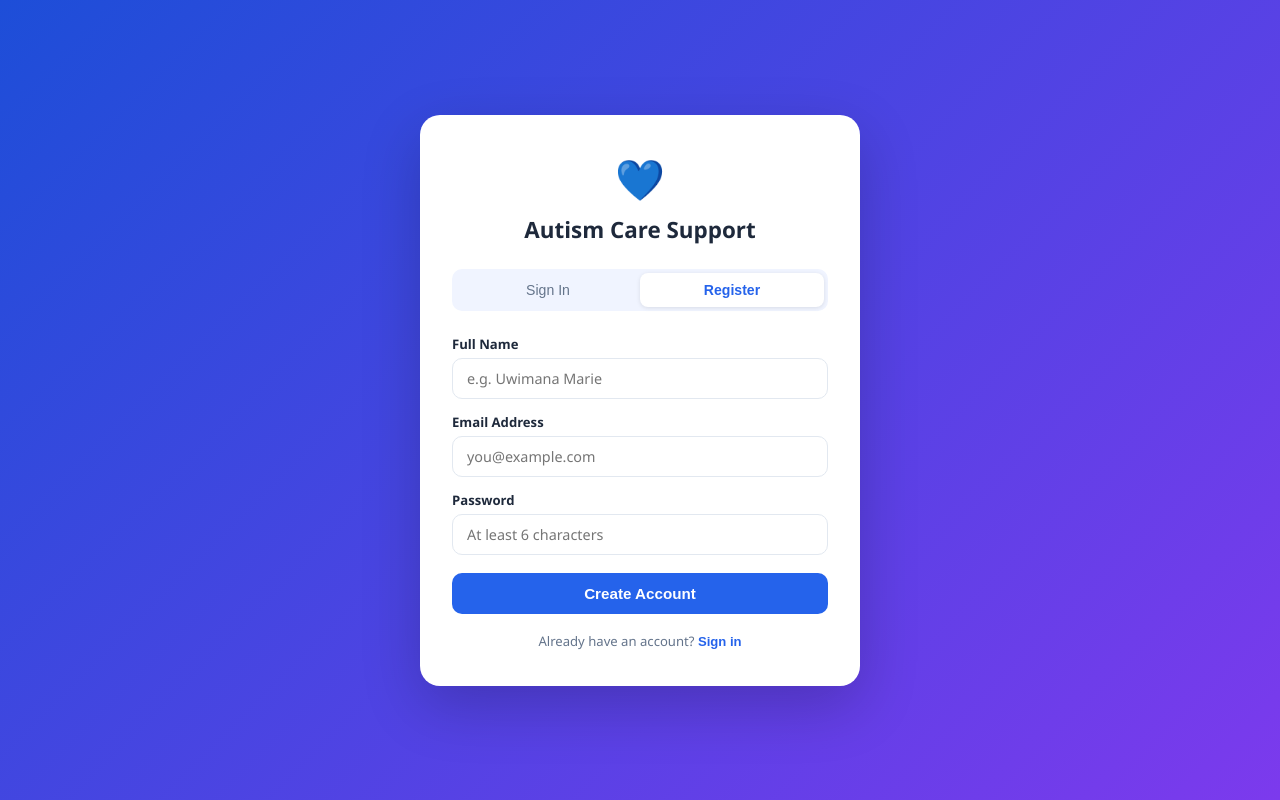
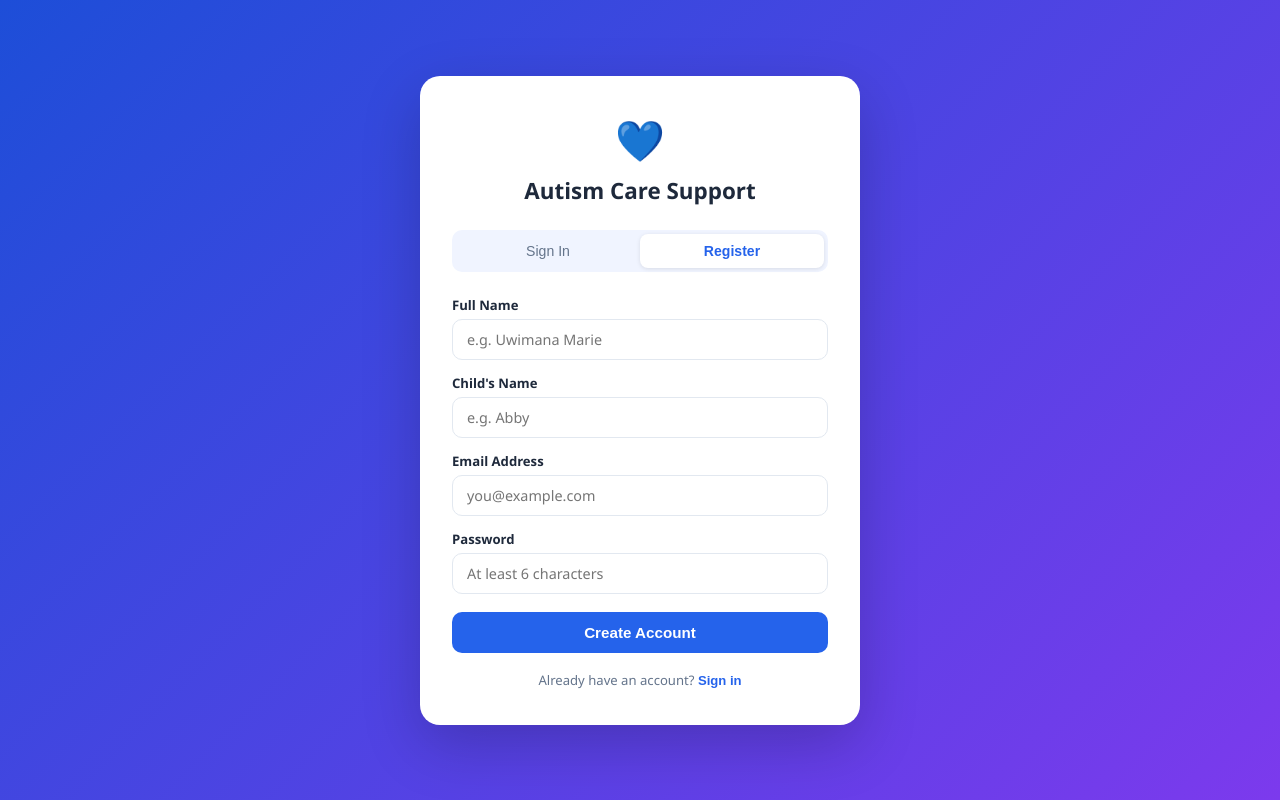
Before and after one commit to tuyilea7/autism-care-support-system, a React (Vite) app in the folder autism-care-system/frontend/: page / in a window 1280 px wide. Both pictures are taken after a click on the button "Register". Built offline with nearby package versions, Linux system fonts and the light colour scheme.

Commit message:
Add child_name field back to registration form for personalized chatbot greeting

```diff
--- a/autism-care-system/frontend/src/components/AuthPage.jsx
+++ b/autism-care-system/frontend/src/components/AuthPage.jsx
@@ -3,7 +3,7 @@ import { useState } from "react";
 export default function AuthPage({ onAuth }) {
   const [mode, setMode] = useState("login"); // "login" | "register"
   const [form, setForm] = useState({
-    full_name: "", email: "", password: ""
+    full_name: "", email: "", password: "", child_name: ""
   });
   const [error, setError] = useState("");
   const [loading, setLoading] = useState(false);
@@ -22,6 +22,7 @@ export default function AuthPage({ onAuth }) {
           full_name: form.full_name,
           email: form.email,
           password: form.password,
+          child_name: form.child_name,
         };
 
     try {
@@ -67,6 +68,7 @@ export default function AuthPage({ onAuth }) {
 
         <form className="auth-form" onSubmit={submit} noValidate>
           {mode === "register" && (
+            <>
               <div className="form-group">
                 <label htmlFor="full_name">Full Name</label>
                 <input
@@ -75,6 +77,16 @@ export default function AuthPage({ onAuth }) {
                   value={form.full_name} onChange={update} required
                 />
               </div>
+
+              <div className="form-group">
+                <label htmlFor="child_name">Child's Name</label>
+                <input
+                  id="child_name" name="child_name" type="text"
+                  placeholder="e.g. Abby"
+                  value={form.child_name} onChange={update} required
+                />
+              </div>
+            </>
           )}
 
           <div className="form-group">
```
Lines whose indentation alone changed are shown as unchanged.
